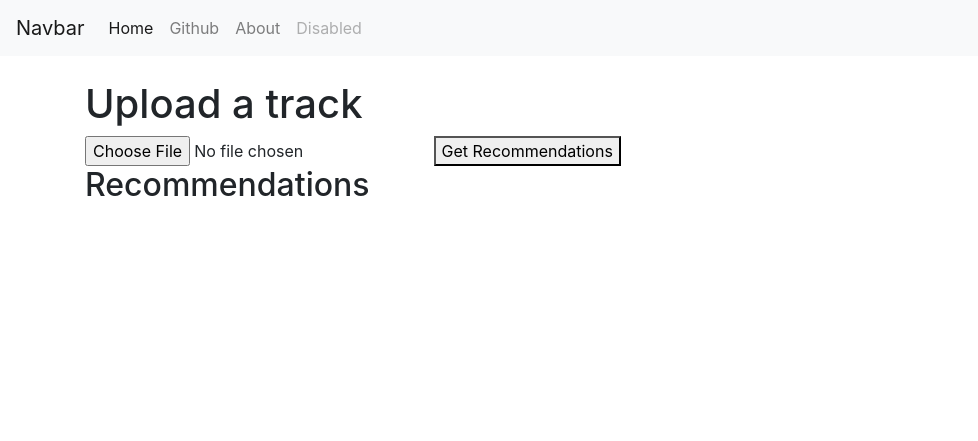
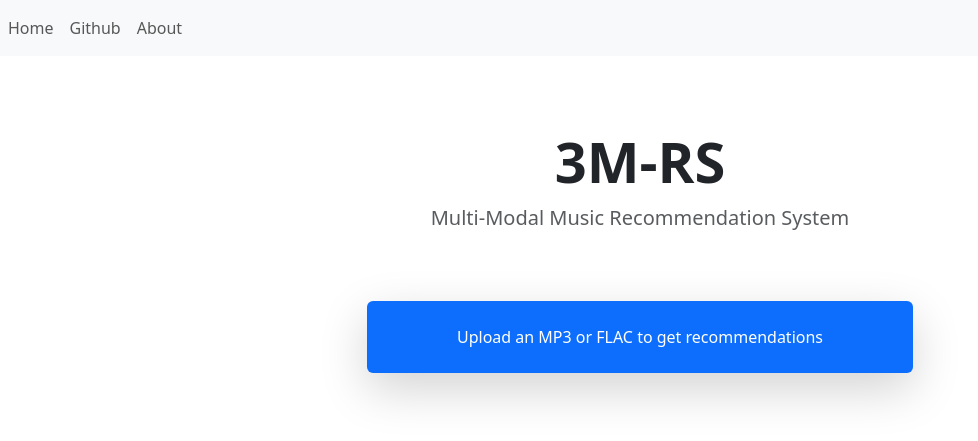
Before and after one commit to eternero/capstone-MRA, a Flask app: page / in a window 1280 px wide. Shown: the top 441 px of the page, without its empty margins (0-978 px from the left). Run offline with Flask 3, Linux system fonts and the light colour scheme; parts of the project's set-up code (start-up, migrations or seed data) failed here and were passed over.

Commit message:
Updated Home Page and Nav Bar – more changes to come.

```diff
--- a/src/flaskr/templates/base.html
+++ b/src/flaskr/templates/base.html
@@ -4,8 +4,11 @@
 <head>
     <meta charset="utf-8">
     <title>{% block title %}Music Recommender{% endblock %}</title>
-    <link href="https://cdn.jsdelivr.net/npm/bootstrap@4.6.2/dist/css/bootstrap.min.css" rel="stylesheet">
-    <script src="https://cdn.jsdelivr.net/npm/bootstrap@4.6.2/dist/js/bootstrap.bundle.min.js"></script>
+    <link href="https://cdn.jsdelivr.net/npm/bootstrap@5.3.5/dist/css/bootstrap.min.css" rel="stylesheet"
+        integrity="sha384-SgOJa3DmI69IUzQ2PVdRZhwQ+dy64/BUtbMJw1MZ8t5HZApcHrRKUc4W0kG879m7" crossorigin="anonymous">
+    <script src="https://cdn.jsdelivr.net/npm/bootstrap@5.3.5/dist/js/bootstrap.bundle.min.js"
+        integrity="sha384-k6d4wzSIapyDyv1kpU366/PK5hCdSbCRGRCMv+eplOQJWyd1fbcAu9OCUj5zNLiq"
+        crossorigin="anonymous"></script>
 </head>
 
 <body>
--- a/src/flaskr/templates/index.html
+++ b/src/flaskr/templates/index.html
@@ -1,41 +1,70 @@
 {% extends 'base.html' %}
-{% block title %}Home - Music Recommender{% endblock %}
-
+{% block title %}3M-RS – Multi-Modal Music Recommender{% endblock %}
 
 {% block content %}
-<h1>Upload a track</h1>
-<form id="upload-form">
-    <!-- accept only mp3/flac -->
-    <input type="file" id="audio-file" name="audio_file" accept=".mp3,.flac" required />
-    <button type="submit">Get Recommendations</button>
-</form>
+<!-- Hero section -->
+<div class="py-5 text-center">
+    <h1 class="display-4 fw-bold">3M-RS</h1>
+    <p class="lead text-muted">Multi-Modal Music Recommendation System</p>
+</div>
 
-<h2>Recommendations</h2>
-<ul id="results"></ul>
+<!-- Upload “button” -->
+<div class="row justify-content-center mt-1">
+    <div class="col-md-6">
+        <!-- hidden file input -->
+        <input type="file" id="audio-file" accept=".mp3,.flac" class="d-none">
+        <!-- styled label as the visible button/card -->
+        <label for="audio-file" class="d-block text-center p-4 bg-primary text-white rounded shadow-lg"
+            style="cursor: pointer;">
+            Upload an MP3 or FLAC to get recommendations
+        </label>
+    </div>
+</div>
+
+<!-- Results list -->
+<ul id="results" class="list-group mt-4 mb-5"></ul>
 {% endblock %}
 
 {% block scripts %}
 <script>
-    document.getElementById('upload-form').addEventListener('submit', async e => {
-        e.preventDefault();
-        const form = e.target;
-        const data = new FormData(form);                                // FormData lets you send files and fields together
-        const resp = await fetch('/recommend', { method: 'POST', body: data });
-        if (!resp.ok) {
-            alert('Upload failed');
+    const fileInput = document.getElementById('audio-file');
+    const resultsList = document.getElementById('results');
+
+    fileInput.addEventListener('change', async e => {
+        const file = e.target.files[0];
+        if (!file) return;  // user cancelled
+
+        // 1) Validate extension client-side
+        const ext = file.name.split('.').pop().toLowerCase();
+        if (!['mp3', 'flac'].includes(ext)) {
+            alert('Please select a valid MP3 or FLAC file.');
+            fileInput.value = '';
             return;
         }
 
-        let index = 0;
-        const recs = await resp.json();                                 // Expect JSON list of recommendations
-        const list = document.getElementById('results');
-        list.innerHTML = '';
+        // 2) Build FormData and POST
+        const formData = new FormData();
+        formData.append('audio_file', file);
 
-        for (const r of recs) {
-            const li = document.createElement('li');
-            li.textContent = `${index}. ${r.track_title} — ${r.track_artist} (${r.track_album})`;
-            list.appendChild(li);
-            index++;
+        try {
+            const resp = await fetch('/recommend', { method: 'POST', body: formData });
+            if (!resp.ok) throw new Error(`HTTP ${resp.status}`);
+            const recs = await resp.json();
+
+            // 3) Render results
+            resultsList.innerHTML = '';
+            recs.forEach((r, i) => {
+                const li = document.createElement('li');
+                li.className = 'list-group-item';
+                li.textContent = `${i + 1}. ${r.track_artist} — ${r.track_title} (${r.track_album})`;
+                resultsList.appendChild(li);
+            });
+        } catch (err) {
+            console.error(err);
+            alert('There was an error processing your file.');
+        } finally {
+            // optional: clear input so same file can be re-selected if needed
+            fileInput.value = '';
         }
     });
 </script>
--- a/src/flaskr/templates/navbar.html
+++ b/src/flaskr/templates/navbar.html
@@ -1,13 +1,12 @@
 <nav class="navbar navbar-expand-lg navbar-light bg-light">
-    <a class="navbar-brand" href="#">Navbar</a>
     <button class="navbar-toggler" type="button" data-toggle="collapse" data-target="#navbarNav"
         aria-controls="navbarNav" aria-expanded="false" aria-label="Toggle navigation">
         <span class="navbar-toggler-icon"></span>
     </button>
     <div class="collapse navbar-collapse" id="navbarNav">
         <ul class="navbar-nav">
-            <li class="nav-item active">
-                <a class="nav-link" href="#">Home <span class="sr-only">(current)</span></a>
+            <li class="nav-item">
+                <a class="nav-link" href="#">Home </a>
             </li>
             <li class="nav-item">
                 <a class="nav-link" href="https://github.com/eternero/capstone-MRA">Github</a>
@@ -15,9 +14,6 @@
             <li class="nav-item">
                 <a class="nav-link" href="https://eternero.github.io">About</a>
             </li>
-            <li class="nav-item">
-                <a class="nav-link disabled" href="#" tabindex="-1" aria-disabled="true">Disabled</a>
-            </li>
         </ul>
     </div>
 </nav>
```
